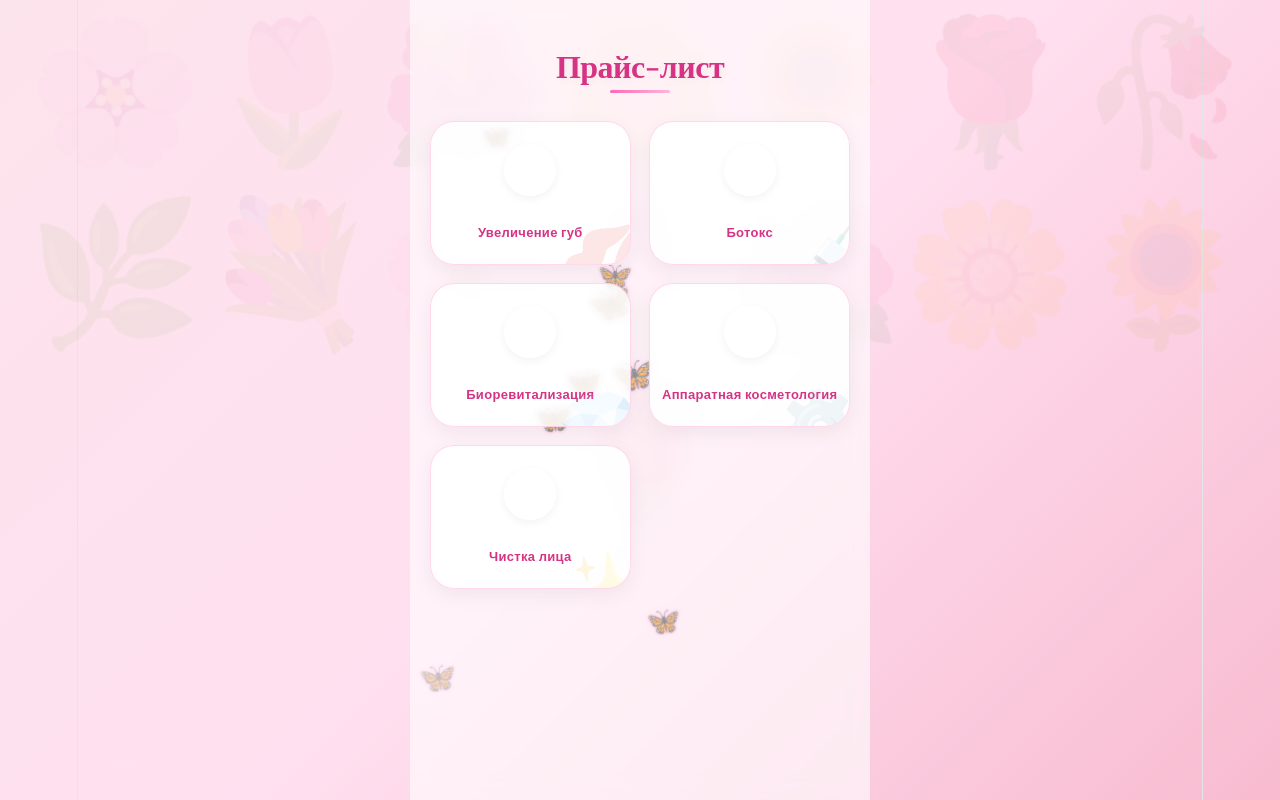
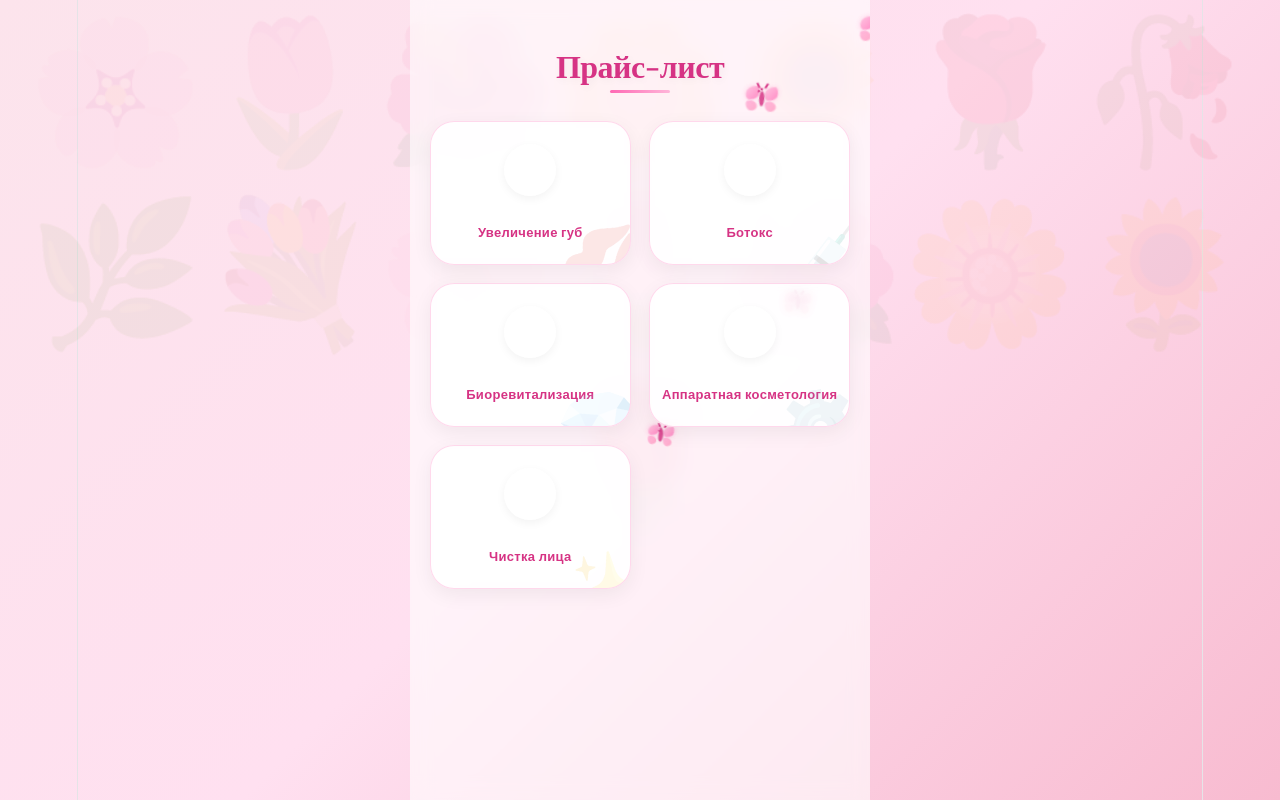
Before and after one commit to w8tan1312/cosmo-miniapp, a React (Vite) app: page / in a window 1280 px wide. Built offline with nearby package versions, Linux system fonts and the light colour scheme; a web font is replaced by a local one.

Commit message:
Add realistic butterflies with flapping wings animation

```diff
--- a/src/App.css
+++ b/src/App.css
@@ -483,85 +483,129 @@ body::before {
   overflow: hidden;
 }
 
-/* Бабочка */
-.butterfly {
+.butterfly-wrapper {
   position: absolute;
-  width: var(--butterfly-size, 30px);
-  height: calc(var(--butterfly-size, 30px) * 0.8);
   animation: flyAround 15s ease-in-out infinite;
-  filter: drop-shadow(0 0 3px rgba(255, 105, 180, 0.3));
 }
 
-/* Крылья бабочки */
-.butterfly-wing {
+/* Настоящая бабочка */
+.butterfly-real {
+  position: relative;
+  width: var(--size, 30px);
+  height: calc(var(--size, 30px) * 0.7);
+  animation: flutter 0.15s ease-in-out infinite;
+  transform-origin: center center;
+}
+
+/* Крылья */
+.wing-left-real,
+.wing-right-real {
   position: absolute;
+  top: 0;
   width: 45%;
-  height: 70%;
-  top: 15%;
-  animation: flapWings 0.3s ease-in-out infinite alternate;
+  height: 100%;
+  animation: flapWings 0.12s ease-in-out infinite alternate;
   transform-origin: top;
 }
 
-.wing-left {
+.wing-left-real {
   left: 0;
-  transform: skewY(5deg);
 }
 
-.wing-right {
+.wing-right-real {
   right: 0;
-  transform: skewY(-5deg) scaleX(-1);
+  transform: scaleX(-1);
 }
 
-/* Верхняя часть крыла */
-.wing-top {
+/* Верхние крылья */
+.wing-upper-left,
+.wing-upper-right {
   position: absolute;
   width: 100%;
   height: 55%;
   background: linear-gradient(135deg, #ffb6d9, #ff69b4);
   border-radius: 80% 20% 70% 30% / 60% 50% 50% 40%;
-  opacity: 0.7;
-  box-shadow: 0 0 8px rgba(255, 105, 180, 0.4);
+  opacity: 0.75;
+  box-shadow: 0 0 6px rgba(255, 105, 180, 0.4);
 }
 
-/* Нижняя часть крыла */
-.wing-bottom {
+/* Нижние крылья */
+.wing-lower-left,
+.wing-lower-right {
   position: absolute;
   bottom: 0;
   width: 85%;
   height: 40%;
   background: linear-gradient(135deg, #ff99cc, #ff85b3);
   border-radius: 40% 60% 50% 50% / 30% 50% 50% 70%;
-  opacity: 0.6;
+  opacity: 0.65;
   left: 8%;
 }
 
-/* Контейнер для бабочек */
-.butterflies-container {
-  position: fixed;
-  top: 0;
-  left: 0;
-  width: 100%;
-  height: 100%;
-  pointer-events: none;
-  z-index: 0;
-  overflow: hidden;
+/* Тело бабочки */
+.body-real {
+  position: absolute;
+  width: 14%;
+  height: 60%;
+  background: #d63384;
+  border-radius: 50%;
+  left: 43%;
+  top: 20%;
+  opacity: 0.85;
+  box-shadow: 0 0 4px rgba(0,0,0,0.1);
+  z-index: 2;
 }
 
-/* Бабочка */
-.butterfly {
+/* Усики */
+.antenna-left,
+.antenna-right {
   position: absolute;
-  font-size: 30px;
-  opacity: 0.5;
-  animation: flyAround 12s ease-in-out infinite;
-  filter: drop-shadow(0 0 2px rgba(255,105,180,0.3));
-  transition: opacity 0.3s;
-  color: #ff69b4;
-  text-shadow: 0 0 3px rgba(255,105,180,0.5);
+  width: 2px;
+  height: 25%;
+  background: #d63384;
+  top: -15%;
+  border-radius: 2px;
+  transform-origin: bottom;
 }
 
-.butterfly:hover {
-  opacity: 0.9;
-  filter: drop-shadow(0 0 5px rgba(255,105,180,0.6));
+.antenna-left {
+  left: 40%;
+  transform: rotate(-30deg);
+}
+
+.antenna-right {
+  right: 40%;
+  transform: rotate(30deg);
+}
+
+.antenna-left::before,
+.antenna-right::before {
+  content: '●';
+  position: absolute;
+  top: -5px;
+  left: -3px;
+  font-size: 6px;
+  color: #d63384;
+}
+
+/* Анимация взмаха крыльев */
+@keyframes flapWings {
+  0% {
+    transform: scaleX(1) rotate(0deg);
+  }
+  100% {
+    transform: scaleX(0.2) rotate(8deg);
+  }
+}
+
+/* Анимация порхания всей бабочки */
+@keyframes flutter {
+  0%, 100% {
+    transform: translateY(0px) rotate(0deg);
+  }
+  50% {
+    transform: translateY(-3px) rotate(2deg);
+  }
 }
 
 /* Анимация полёта */
@@ -571,22 +615,19 @@ body::before {
     opacity: 0;
   }
   10% {
-    opacity: 0.5;
+    opacity: 1;
   }
-  20% {
-    transform: translate(15vw, -15vh) rotate(15deg);
+  25% {
+    transform: translate(20vw, -20vh) rotate(15deg);
   }
-  40% {
-    transform: translate(-10vw, -25vh) rotate(-10deg);
+  50% {
+    transform: translate(-15vw, -35vh) rotate(-10deg);
   }
-  60% {
-    transform: translate(20vw, -10vh) rotate(20deg);
-  }
-  80% {
-    transform: translate(-15vw, -20vh) rotate(-15deg);
+  75% {
+    transform: translate(25vw, -15vh) rotate(12deg);
   }
   90% {
-    opacity: 0.5;
+    opacity: 1;
   }
   100% {
     transform: translate(0, 0) rotate(0deg);
@@ -594,26 +635,25 @@ body::before {
   }
 }
 
-/* Вариант 2 - более плавный полёт */
 @keyframes flyAround2 {
   0% {
     transform: translate(0, 0) scale(1);
     opacity: 0;
   }
   15% {
-    opacity: 0.6;
+    opacity: 1;
   }
   30% {
-    transform: translate(25vw, -20vh) scale(1.1) rotate(10deg);
+    transform: translate(-20vw, -25vh) scale(1.1) rotate(-12deg);
   }
-  50% {
-    transform: translate(-20vw, -35vh) scale(0.9) rotate(-15deg);
+  55% {
+    transform: translate(18vw, -30vh) scale(0.9) rotate(8deg);
   }
-  70% {
-    transform: translate(15vw, -15vh) scale(1.05) rotate(8deg);
+  75% {
+    transform: translate(-10vw, -15vh) scale(1.05) rotate(-5deg);
   }
-  85% {
-    opacity: 0.6;
+  90% {
+    opacity: 1;
   }
   100% {
     transform: translate(0, 0) scale(1);
@@ -621,32 +661,18 @@ body::before {
   }
 }
 
-/* Разные анимации для разных бабочек */
-.butterfly:nth-child(odd) {
+/* Разные анимации полёта */
+.butterfly-wrapper:nth-child(odd) .butterfly-real {
   animation-name: flyAround;
 }
 
-.butterfly:nth-child(even) {
+.butterfly-wrapper:nth-child(even) .butterfly-real {
   animation-name: flyAround2;
 }
 
-/* Эффект порхания для бабочек-эмодзи */
-@keyframes flutter {
-  0%, 100% {
-    transform: scale(1) rotate(0deg);
-  }
-  25% {
-    transform: scale(1.08) rotate(5deg);
-  }
-  75% {
-    transform: scale(0.92) rotate(-5deg);
-  }
+/* Эффект при наведении */
+.butterfly-wrapper:hover .wing-upper-left,
+.butterfly-wrapper:hover .wing-upper-right {
+  opacity: 0.95;
+  filter: drop-shadow(0 0 4px rgba(255,105,180,0.6));
 }
-
-.butterfly {
-  animation: flyAround 12s ease-in-out infinite, flutter 0.3s ease-in-out infinite;
-}
-
-.butterfly:nth-child(even) {
-  animation: flyAround2 12s ease-in-out infinite, flutter 0.25s ease-in-out infinite;
-}
--- a/src/Butterflies.jsx
+++ b/src/Butterflies.jsx
@@ -4,18 +4,15 @@ const Butterflies = () => {
   const [butterflies, setButterflies] = useState([])
 
   useEffect(() => {
-    // Создаём 8 бабочек
     const newButterflies = []
-    const butterflyEmojis = ['🦋', '🦋', '🦋', '🦋', '🦋', '🦋', '🦋', '🦋']
     for (let i = 0; i < 8; i++) {
       newButterflies.push({
         id: i,
         left: Math.random() * 100,
         top: Math.random() * 100,
-        delay: Math.random() * 5,
-        duration: 8 + Math.random() * 7,
-        size: 20 + Math.random() * 15,
-        emoji: butterflyEmojis[i % butterflyEmojis.length]
+        delay: Math.random() * 8,
+        duration: 12 + Math.random() * 8,
+        size: 24 + Math.random() * 12
       })
     }
     setButterflies(newButterflies)
@@ -26,16 +23,32 @@ const Butterflies = () => {
       {butterflies.map(butterfly => (
         <div
           key={butterfly.id}
-          className="butterfly"
+          className="butterfly-wrapper"
           style={{
             left: `${butterfly.left}%`,
             top: `${butterfly.top}%`,
             animationDelay: `${butterfly.delay}s`,
             animationDuration: `${butterfly.duration}s`,
-            fontSize: `${butterfly.size}px`
           }}
         >
-          🦋
+          <div
+            className="butterfly-real"
+            style={{
+              '--size': `${butterfly.size}px`
+            }}
+          >
+            <div className="wing-left-real">
+              <div className="wing-upper-left"></div>
+              <div className="wing-lower-left"></div>
+            </div>
+            <div className="wing-right-real">
+              <div className="wing-upper-right"></div>
+              <div className="wing-lower-right"></div>
+            </div>
+            <div className="body-real"></div>
+            <div className="antenna-left"></div>
+            <div className="antenna-right"></div>
+          </div>
         </div>
       ))}
     </div>
```
